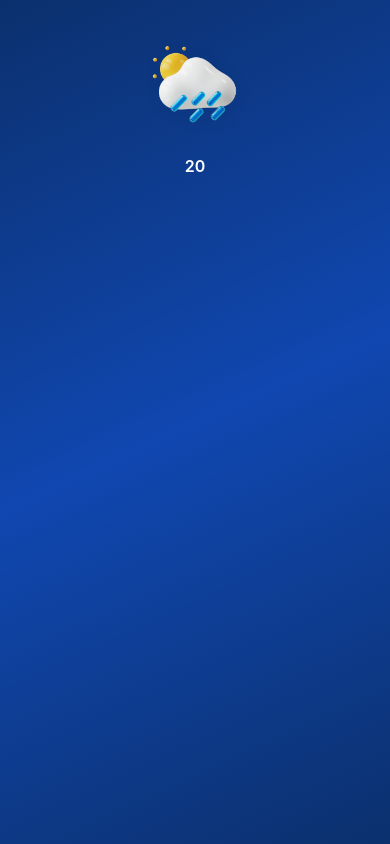
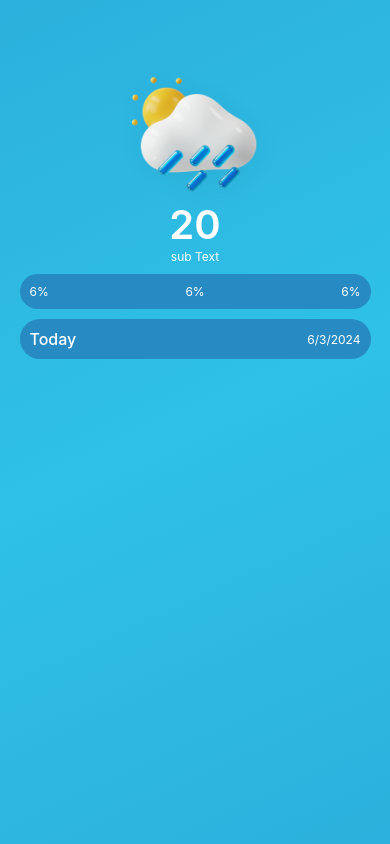
Before and after one commit to Daniabbasi25/WeatherApp, a React Native app: screen / in a window 390 px wide. Built offline with nearby package versions, Linux system fonts and the light colour scheme.

Commit message:
added few ui changes

```diff
--- a/App.tsx
+++ b/App.tsx
@@ -4,9 +4,9 @@ import { MainScreen } from 'screens'
 
 const App = () => {
   return (
-    <SafeAreaView style={{flex:1}}>
+
      <MainScreen />
-    </SafeAreaView>
+
   )
 }
 
--- /dev/null
+++ b/app/components/BackgroundContainer.tsx
@@ -0,0 +1,31 @@
+import { StyleSheet, Text, View } from 'react-native'
+import React, { FC } from 'react'
+import { AppliedTheme } from 'themes'
+import { getWidth } from 'lib'
+
+const theme=AppliedTheme()
+
+interface Props{
+    children: React.ReactNode
+}
+const BackgroundContainer:FC<Props> = ({children}) => {
+  return (
+    <View style={styles.container}>
+     {children}
+    </View>
+  )
+}
+
+export default BackgroundContainer
+
+const styles = StyleSheet.create({
+    container:{
+backgroundColor:theme.background.containerBackground,
+borderRadius:20,
+alignSelf:'center',
+width:getWidth(90),
+paddingVertical:10,
+paddingHorizontal:10,
+marginTop:10
+    }
+})
--- a/app/components/MainWeather.tsx
+++ b/app/components/MainWeather.tsx
@@ -10,6 +10,7 @@ const MainWeather = () => {
     <View>
       <Image source={images.cloudRain}  style={styles.mainImage}/>
       <Text style={styles.heading}>20</Text>
+      <Text style={styles.subText}>sub Text</Text>
     </View>
   )
 }
@@ -19,15 +20,24 @@ export default MainWeather
 const styles = StyleSheet.create({
   mainImage:{
     resizeMode:'cover',
-    width:getWidth(40),
-    height:getWidth(40),
+    width:getWidth(60),
+    height:getWidth(60),
+    marginTop:getHeight(1)
 
   },
   heading:{
     color:theme.text.primary,
-    fontSize:getFontSize(16),
+    fontSize:getFontSize(40),
     fontWeight:'600',
-    textAlign:'center'
-  }
+    textAlign:'center',
+    marginTop:-getHeight(5)
+  },
+  subText:{
+    color:theme.text.primary,
+    fontSize:getFontSize(12),
+    fontWeight:'400',
+    textAlign:'center',
+
+  },
 
 })
--- /dev/null
+++ b/app/components/TodaysTemp.tsx
@@ -0,0 +1,42 @@
+import { StyleSheet, Text, View } from 'react-native'
+import React from 'react'
+import BackgroundContainer from './BackgroundContainer'
+import { AppliedTheme } from 'themes'
+import { getFontSize } from 'lib'
+
+
+const theme=AppliedTheme()
+const TodaysTemp = () => {
+  return (
+    <BackgroundContainer>
+<View style={styles.header}>
+    <Text style={styles.today}>
+        Today
+    </Text>
+    <Text style={styles.date}>
+      {new Date().toLocaleDateString()}
+    </Text>
+</View>
+    </BackgroundContainer>
+  )
+}
+
+export default TodaysTemp
+
+const styles = StyleSheet.create({
+    today:{
+        color:theme.text.primary,
+        fontSize:getFontSize(16),
+        fontWeight:'500'
+    },
+    date:{
+        color:theme.text.primary,
+        fontSize:getFontSize(12),
+        fontWeight:'400'
+    },
+    header:{
+        flexDirection:'row',
+        alignItems:'center',
+        justifyContent:'space-between'
+    }
+})
--- /dev/null
+++ b/app/components/WindAndTemp.tsx
@@ -0,0 +1,40 @@
+import { StyleSheet, Text, View } from 'react-native'
+import React from 'react'
+import BackgroundContainer from './BackgroundContainer'
+import { AppliedTheme } from 'themes'
+import { getFontSize } from 'lib'
+
+const theme=AppliedTheme()
+const WindAndTemp = () => {
+  return (
+    <BackgroundContainer>
+        <View style={styles.continer}>
+<Text style={styles.text}>
+6%
+</Text>
+<Text style={styles.text}>
+6%
+</Text>
+<Text style={styles.text}>
+6%
+</Text>
+        </View>
+
+    </BackgroundContainer>
+  )
+}
+
+export default WindAndTemp
+
+const styles = StyleSheet.create({
+    continer:{
+        flexDirection:'row',
+        alignItems:'center',
+        justifyContent:'space-between',
+
+    },
+    text:{
+        color:theme.text.primary,
+        fontSize:getFontSize(12)
+    }
+})
--- a/app/components/index.ts
+++ b/app/components/index.ts
@@ -1 +1,3 @@
 export { default as MainWeather } from './MainWeather';
+export { default as WindAndTemp } from './WindAndTemp';
+export { default as TodaysTemp } from './TodaysTemp';
--- a/app/screens/MainScreen.tsx
+++ b/app/screens/MainScreen.tsx
@@ -1,8 +1,8 @@
-import { StyleSheet, Text, View } from 'react-native'
+import { ScrollView, StyleSheet, Text, View } from 'react-native'
 import React from 'react'
 import { AppliedTheme } from 'themes'
 import { LinearGradient } from 'expo-linear-gradient';
-import { MainWeather } from 'components';
+import { MainWeather, TodaysTemp, WindAndTemp } from 'components';
 
 
 const theme=AppliedTheme()
@@ -11,11 +11,18 @@ const MainScreen = () => {
     <LinearGradient
       // Background Linear Gradient
       colors={theme.background.screenBackgroundLinear}
-      style={styles.screenContainer}
+style={{flex:1}}
       start={{ x: 0, y: 0 }}
         end={{ x: 1, y: 1 }}
       >
+        <ScrollView
+        contentContainerStyle={styles.screenContainer}
+        >
+
         <MainWeather />
+        <WindAndTemp />
+        <TodaysTemp />
+        </ScrollView>
 
     </LinearGradient>
   )
--- a/app/themes/applied-them.ts
+++ b/app/themes/applied-them.ts
@@ -2,7 +2,7 @@ import * as lightTheme from './light-themes';
 import * as darkTheme from './dark-themes';
 const AppliedTheme = () => {
 
-	// return lightTheme.default;
-	return darkTheme.default;
+	return lightTheme.default;
+	// return darkTheme.default;
 };
 export default AppliedTheme;
--- a/app/themes/dark-themes.ts
+++ b/app/themes/dark-themes.ts
@@ -6,7 +6,8 @@ const LinerEnd='#1047B0'
 // more colors from theme
 export default {
 	background: {
-		screenBackgroundLinear:[Linerstart,LinerEnd,Linerstart]
+		screenBackgroundLinear:[Linerstart,LinerEnd,Linerstart],
+		containerBackground:'#0C3989'
 	},
 	text:{
 		primary:WHITE
--- a/app/themes/light-themes.ts
+++ b/app/themes/light-themes.ts
@@ -5,7 +5,8 @@ const LinerEnd='#2FC1E7'
 // more colors from theme
 export default {
 	background: {
-		screenBackgroundLinear:[Linerstart,LinerEnd,Linerstart]
+		screenBackgroundLinear:[Linerstart,LinerEnd,Linerstart],
+		containerBackground:'#288AC2'
 	},
 	text:{
 		primary:WHITE
```
Also changed, not shown: 1 other file (tests, documents, lock files or other folders).
